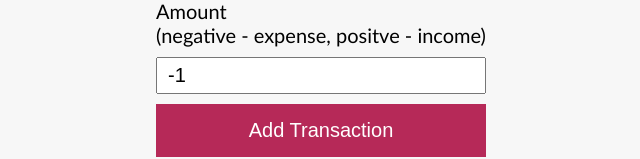
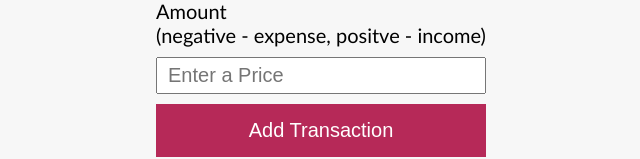
Before and after one commit to davidabuu/myepxensetracker, a plain HTML site: page index.html in a window 1280 px wide. Shown: the part 621-780 px from the top of the page, without its empty margins (319-959 px from the left). Drawn offline with Linux system fonts and the light colour scheme.

Commit message:
Add files via upload

```diff
--- a/app.js
+++ b/app.js
@@ -104,3 +104,5 @@ sortByPrice.addEventListener('click', ()=> {
     updateLocalStorge();
     init()
 })
+
+//Validate the input number
--- a/index.html
+++ b/index.html
@@ -36,7 +36,7 @@
             </div>
             <div class="form-control">
                 <label for="number">Amount <br>(negative - expense, positve - income)</label>
-                <input class="item-money" data-type="distance_price" id="distance" label="false" name="distance" step="0.1" type="number" max="-0.1" value="-1" placeholder="Enter a Price">
+                <input class="item-money" data-type="distance_price" id="distance" label="false" name="distance" step="0.1" type="text" max="-0.1" placeholder="Enter a Price">
             </div>
             <button class="transaction-btn">Add Transaction</button>
             </form>
```
